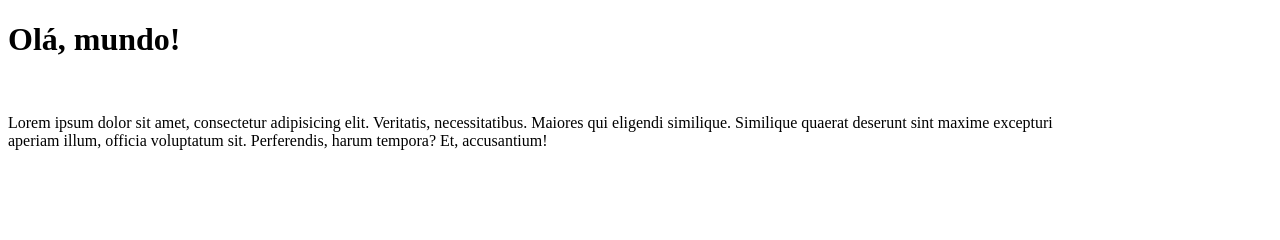
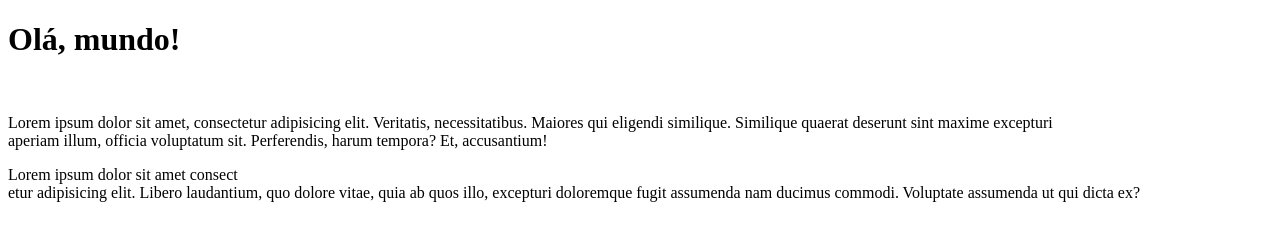
Before and after one commit to kelvisonvieira/DevOpS-SITE, a plain HTML site: page site-exemplo/index.html in a window 1280 px wide. Drawn offline with Linux system fonts and the light colour scheme.

Commit message:
novo paragrafo

```diff
--- a/site-exemplo/index.html
+++ b/site-exemplo/index.html
@@ -10,6 +10,9 @@
     <h1>Olá, mundo!</h1>
     <br>
     <p>Lorem ipsum dolor sit amet, consectetur adipisicing elit. Veritatis, necessitatibus. Maiores qui eligendi similique. Similique quaerat deserunt sint maxime excepturi
-     <br> aperiam illum, officia voluptatum sit. Perferendis, harum tempora? Et, accusantium!</p>
+
+ <br> aperiam illum, officia voluptatum sit. Perferendis, harum tempora? Et, accusantium!</p>
+  <p>Lorem ipsum dolor sit amet consect
+    <br> etur adipisicing elit. Libero laudantium, quo dolore vitae, quia ab quos illo, excepturi doloremque fugit assumenda nam ducimus commodi. Voluptate assumenda ut qui dicta ex?</p>
 </body>
 </html>
```
